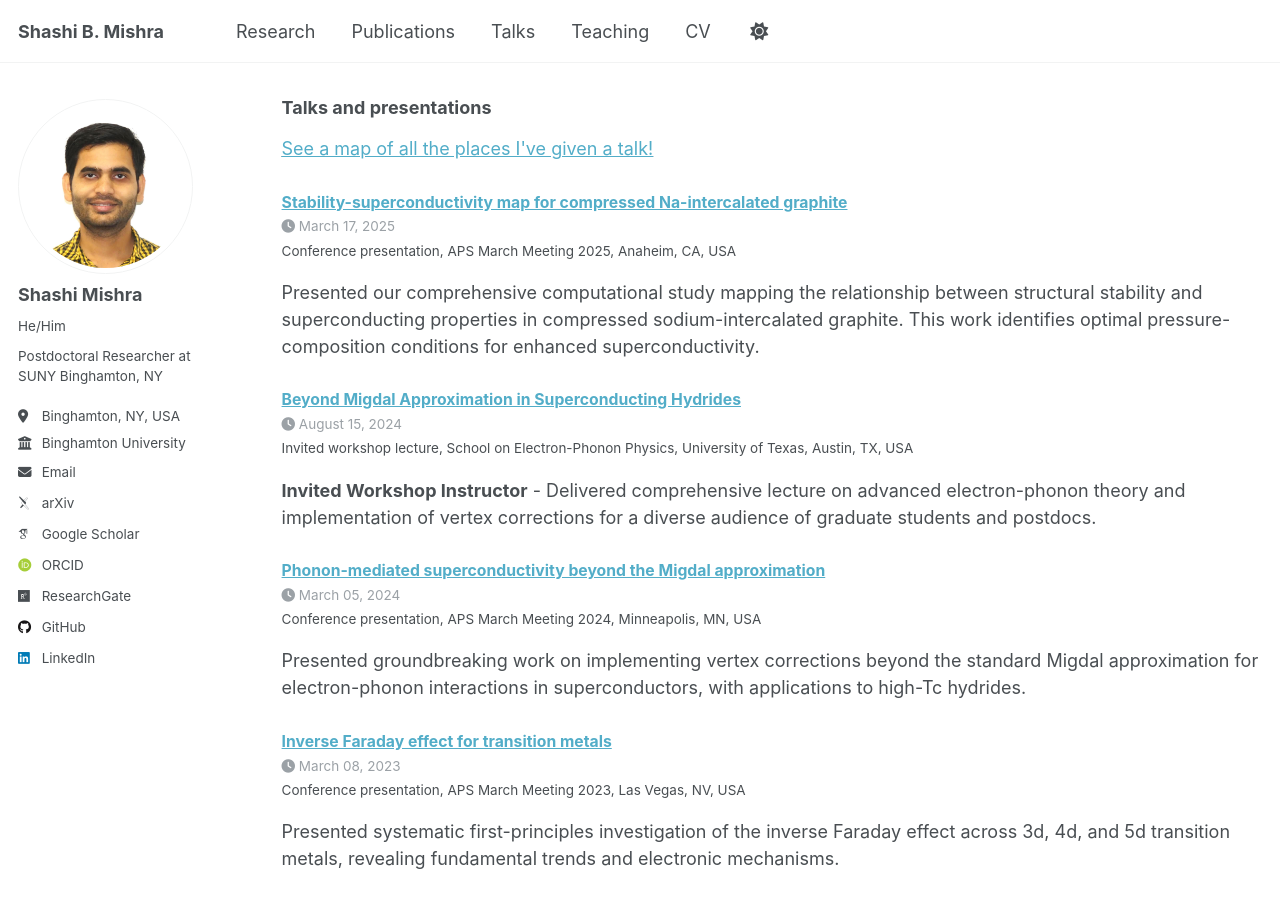
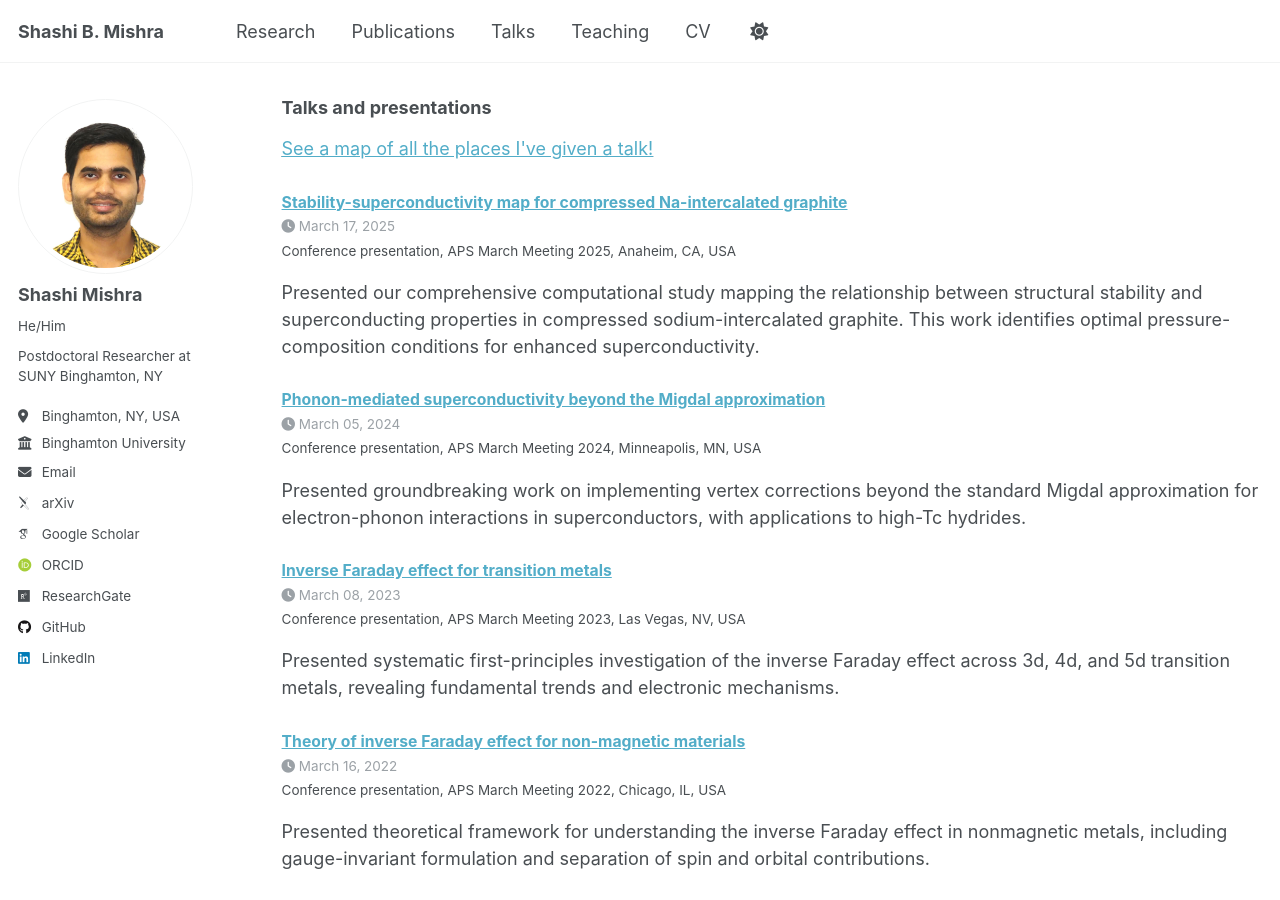
Before and after one commit to Shashi-phy/shashi-phy.github.io, a Jekyll site: the page built from _pages/talks.html, in a window 1280 px wide and 900 px high. Built offline with Jekyll 4.4.1, drawn with Linux system fonts in a browser that asks for light colours; some web fonts are replaced; a script that is not in the unit is left out.

Commit message:
more updates for CV page

```diff
--- a/_talks/2024-08-austin-workshop.md
+++ /dev/null
@@ -1,21 +0,0 @@
----
-title: "Beyond Migdal Approximation in Superconducting Hydrides"
-collection: talks
-type: "Invited workshop lecture"
-permalink: /talks/2024-08-austin-workshop
-venue: "School on Electron-Phonon Physics, University of Texas"
-date: 2024-08-15
-location: "Austin, TX, USA"
----
-
-**Invited Workshop Instructor** - Delivered comprehensive lecture on advanced electron-phonon theory and implementation of vertex corrections for a diverse audience of graduate students and postdocs.
-
-**Lecture Content:**
-- Theoretical foundations beyond Migdal approximation
-- Computational implementation in EPW code
-- Applications to high-Tc superconductors
-- Hands-on tutorial sessions
-
-**Educational Impact:** Trained next-generation researchers in cutting-edge computational methods for superconductivity research.
-
-**Format:** 3-hour intensive workshop with theoretical lectures and practical computational exercises.
```
Also changed, not shown: _pages/about.md (+12 -22 lines), _pages/cv.md (+1 -1 lines), _pages/talkmap.html (deleted, +0 -9 lines), talkmap.py (deleted, +0 -56 lines), 2 other files.
